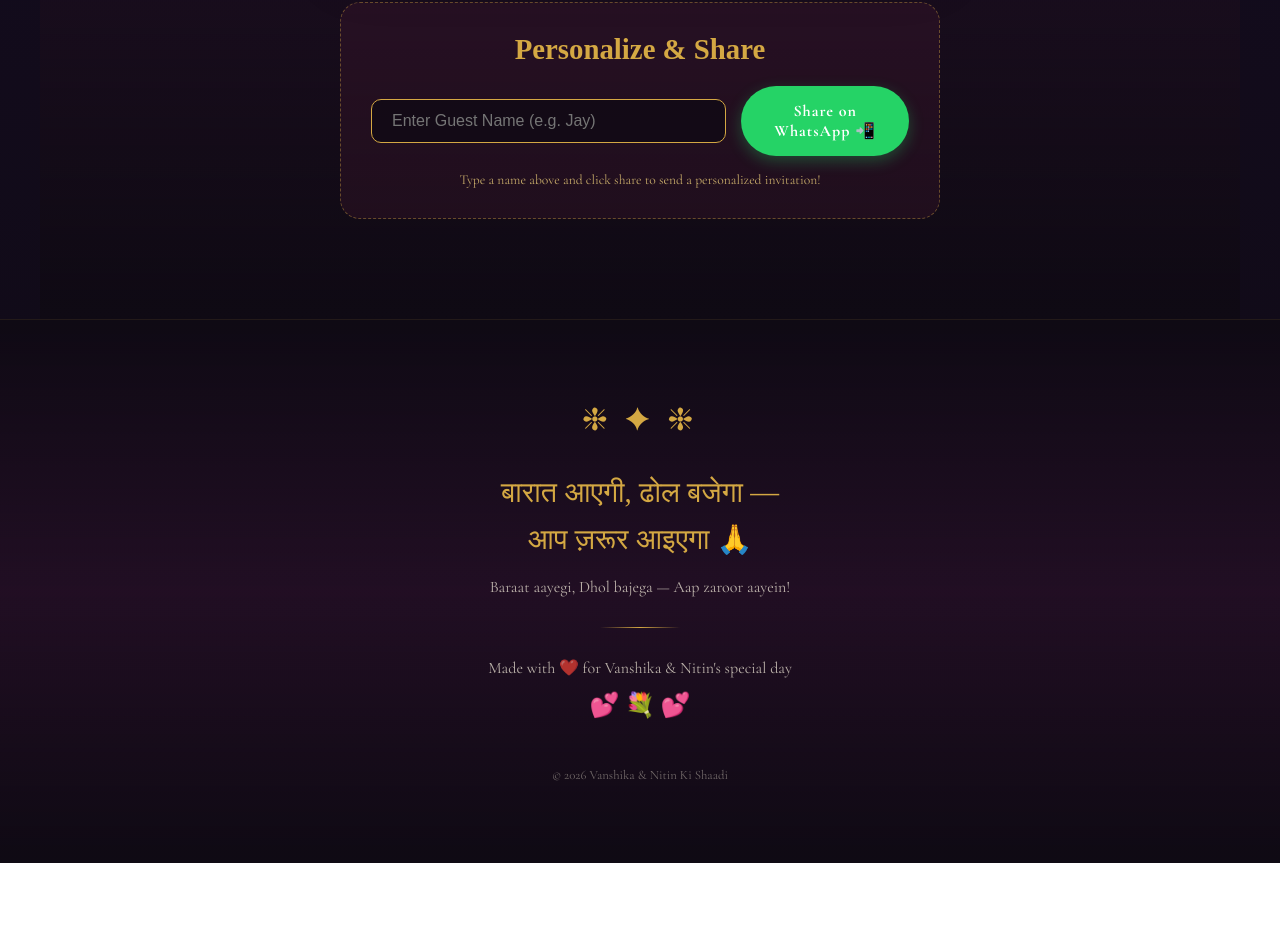
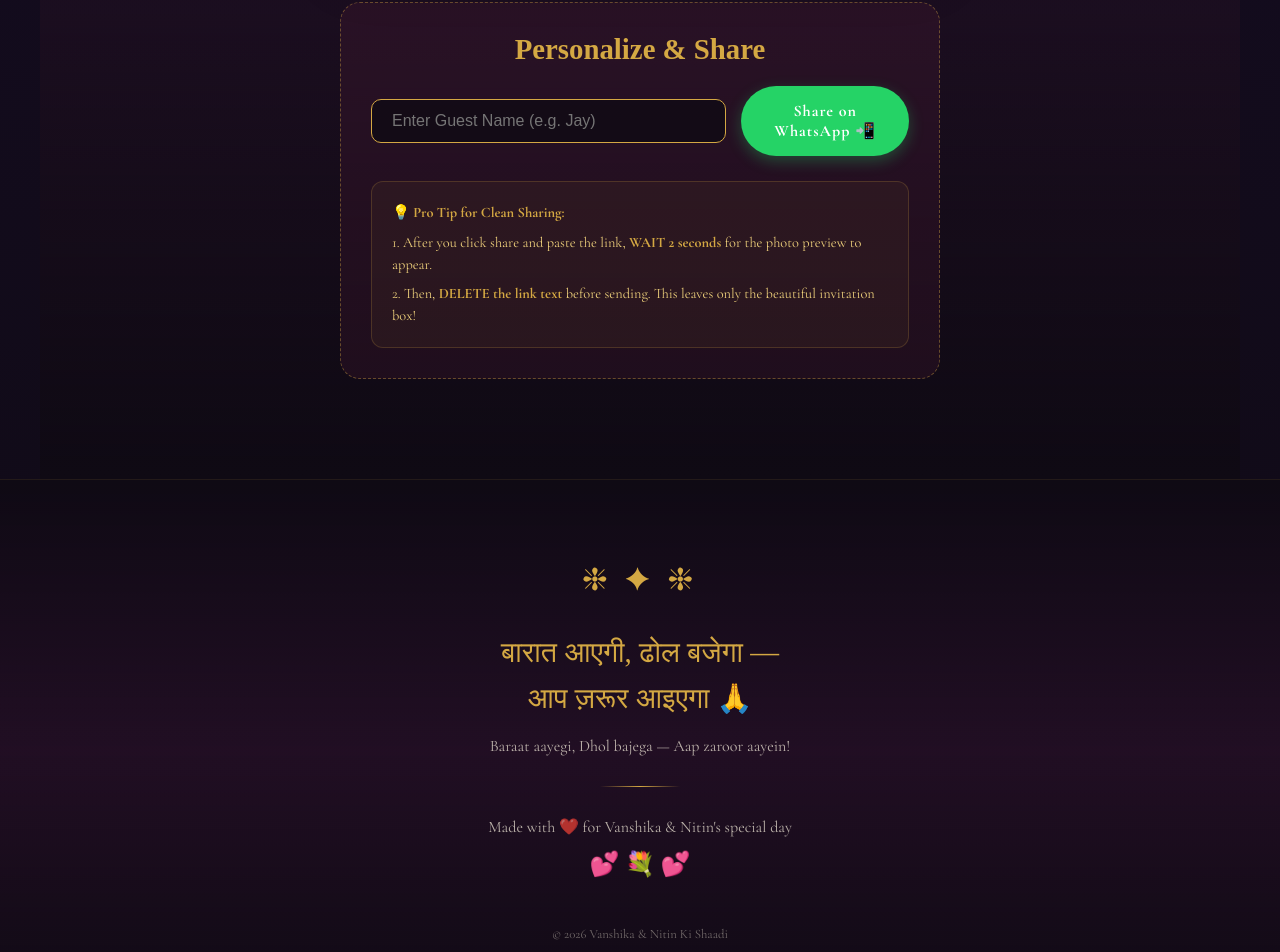
Before and after one commit to NITINKAPASIYA/Nitin-sWeddings, a Next.js app: page / in a window 1280 px wide. Shown: the part 4921-5873 px from the top of the page. Before the commit the page ends 5784 px from the top, so only its background shows below. Built offline with nearby package versions, Linux system fonts and the light colour scheme; a web font is replaced by a local one.

Commit message:
Optimize WhatsApp appearance and add sharing guide

```diff
--- a/app/components.js
+++ b/app/components.js
@@ -268,9 +268,7 @@ export function ShareInvitation() {
 
 Mr. & Mrs. Kapasiya invites you to the wedding ceremony of their son *Nitin* with *Vanshika* on *Thursday, 30 April 2026*.
 
-Please click the link below to view Vanshika & Nitin's wedding invitation website.
-
-*View Invitation:*
+*▶ CLICK BELOW TO VIEW INVITATION ◀*
 ────────────────────
 🔗 https://nitinwedsvanshika.vercel.app/
 ────────────────────
@@ -300,7 +298,11 @@ Please click the link below to view Vanshika & Nitin's wedding invitation websit
           Share on WhatsApp 📲
         </a>
       </div>
-      <p className="share-hint">Type a name above and click share to send a personalized invitation!</p>
+      <div className="share-guide">
+        <p><strong>💡 Pro Tip for Clean Sharing:</strong></p>
+        <p>1. After you click share and paste the link, <strong>WAIT 2 seconds</strong> for the photo preview to appear.</p>
+        <p>2. Then, <strong>DELETE the link text</strong> before sending. This leaves only the beautiful invitation box!</p>
+      </div>
     </div>
   );
 }
--- a/app/globals.css
+++ b/app/globals.css
@@ -1028,6 +1028,30 @@ body {
   filter: brightness(1.1);
 }
 
+.share-guide {
+  background: rgba(212, 168, 67, 0.05);
+  border: 1px solid rgba(212, 168, 67, 0.2);
+  border-radius: 12px;
+  padding: 20px;
+  margin-top: 25px;
+  text-align: left;
+}
+
+.share-guide p {
+  font-size: 0.9rem;
+  color: var(--gold-light);
+  line-height: 1.5;
+  margin-bottom: 8px;
+}
+
+.share-guide p:last-child {
+  margin-bottom: 0;
+}
+
+.share-guide strong {
+  color: var(--gold);
+}
+
 .share-hint {
   font-size: 0.85rem;
   color: var(--gold-light);
--- a/app/layout.js
+++ b/app/layout.js
@@ -9,15 +9,15 @@ const cormorant = Cormorant_Garamond({
 });
 
 export const metadata = {
-  title: "Vanshika Weds Nitin — Amantrran Web Invitation 💍",
+  title: "Vanshika Weds Nitin 💍",
   description:
-    "Aap sabka pyaar bhara swagat hai Vanshika aur Nitin ki shaadi mein. Click to view the wedding invitation card and event details.",
+    "Join us for the wedding celebrations. Tap to view the invitation card and details.",
   keywords:
     "Indian wedding, shaadi, wedding invitation, Vanshika Nitin wedding, Amantrran",
   openGraph: {
-    title: "Vanshika Weds Nitin — Amantrran Web Invitation 💍",
+    title: "Vanshika Weds Nitin 💍",
     description:
-      "Join us for the wedding celebrations of Vanshika & Nitin. Tap to view the full invitation.",
+      "Join us for the wedding celebrations. Tap to view the full invitation.",
     url: "https://nitinwedsvanshika.vercel.app/",
     siteName: "Amantrran Web Invitation",
     images: [
@@ -33,8 +33,8 @@ export const metadata = {
   },
   twitter: {
     card: "summary_large_image",
-    title: "Vanshika Weds Nitin — Amantrran Web Invitation 💍",
-    description: "Join us for the wedding celebrations. Click to view the invitation.",
+    title: "Vanshika Weds Nitin 💍",
+    description: "Join us for the wedding celebrations. Tap to view the invitation.",
     images: ["https://images.unsplash.com/photo-1583939003579-730e3918a45a?w=1200&h=630&fit=crop&q=80"],
   },
 };
```
